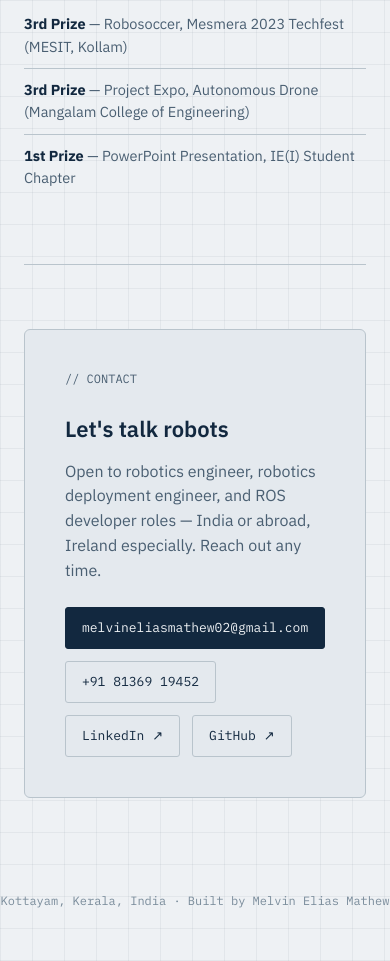
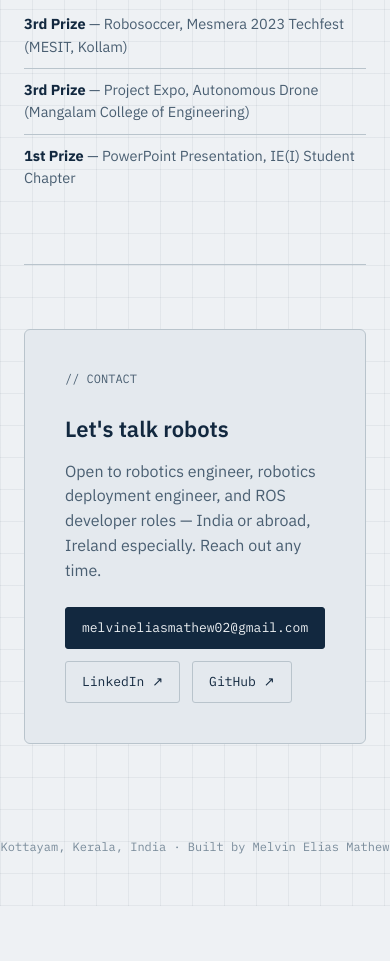
Before and after one commit to melvineliasmathew02-prog/melvineliasmathew02-prog.github.io, a plain HTML site: page index.html in a window 390 px wide. Shown: the part 5357-6318 px from the top of the page. After the commit the page ends 6263 px from the top, so only its background shows below. Drawn offline with Linux system fonts and the light colour scheme.

Commit message:
Update index.html
Commented out the phone number link in the contact section.

```diff
--- a/index.html
+++ b/index.html
@@ -500,7 +500,7 @@
       <p>Open to robotics engineer, robotics deployment engineer, and ROS developer roles — India or abroad, Ireland especially. Reach out any time.</p>
       <div class="contact-links">
         <a class="btn primary" href="mailto:melvineliasmathew02@gmail.com">melvineliasmathew02@gmail.com</a>
-        <a class="btn" href="tel:+918136919452">+91 81369 19452</a>
+       <!-- <a class="btn" href="tel:+918136919452">+91 81369 19452</a>-->
         <a class="btn" href="https://www.linkedin.com/in/er-melvin-elias-mathew-673355202" target="_blank" rel="noopener">LinkedIn ↗</a>
         <a class="btn" href="https://github.com/melvineliasmathew02-prog" target="_blank" rel="noopener">GitHub ↗</a>
       </div>
```
